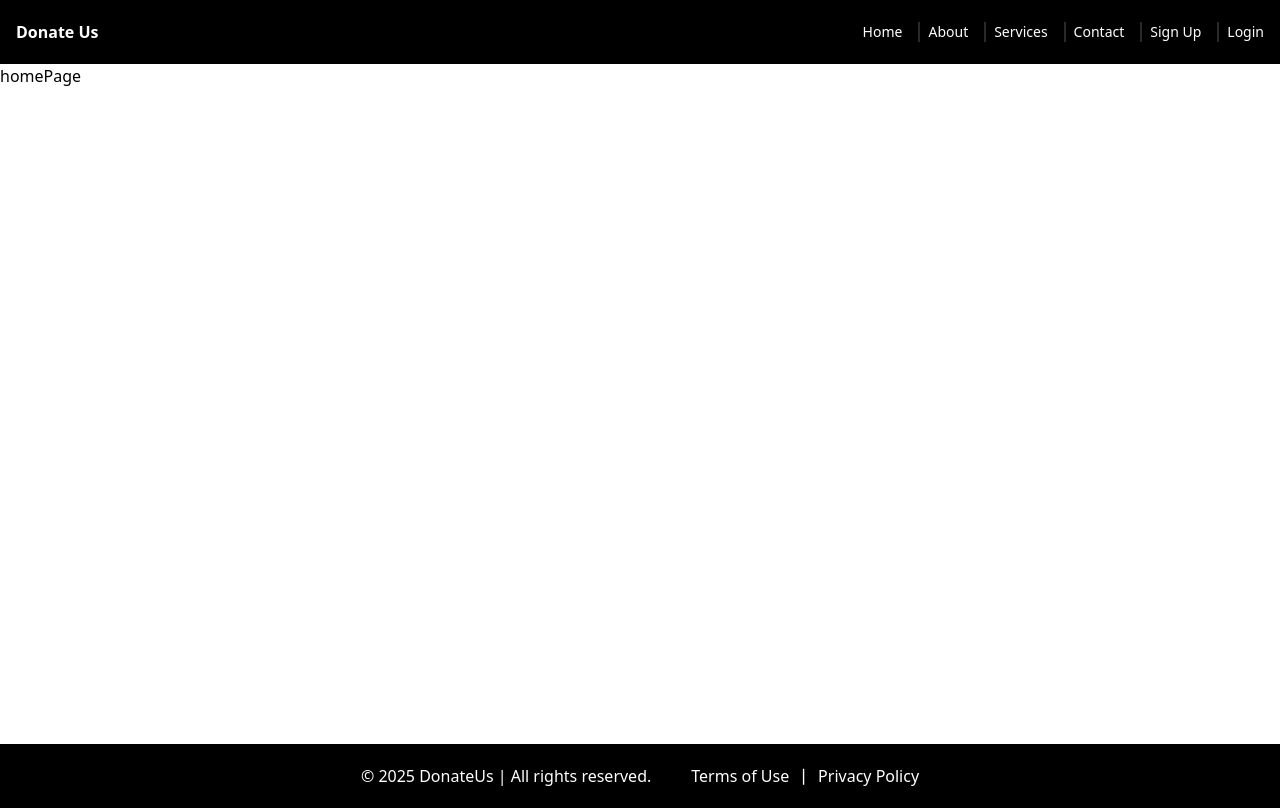
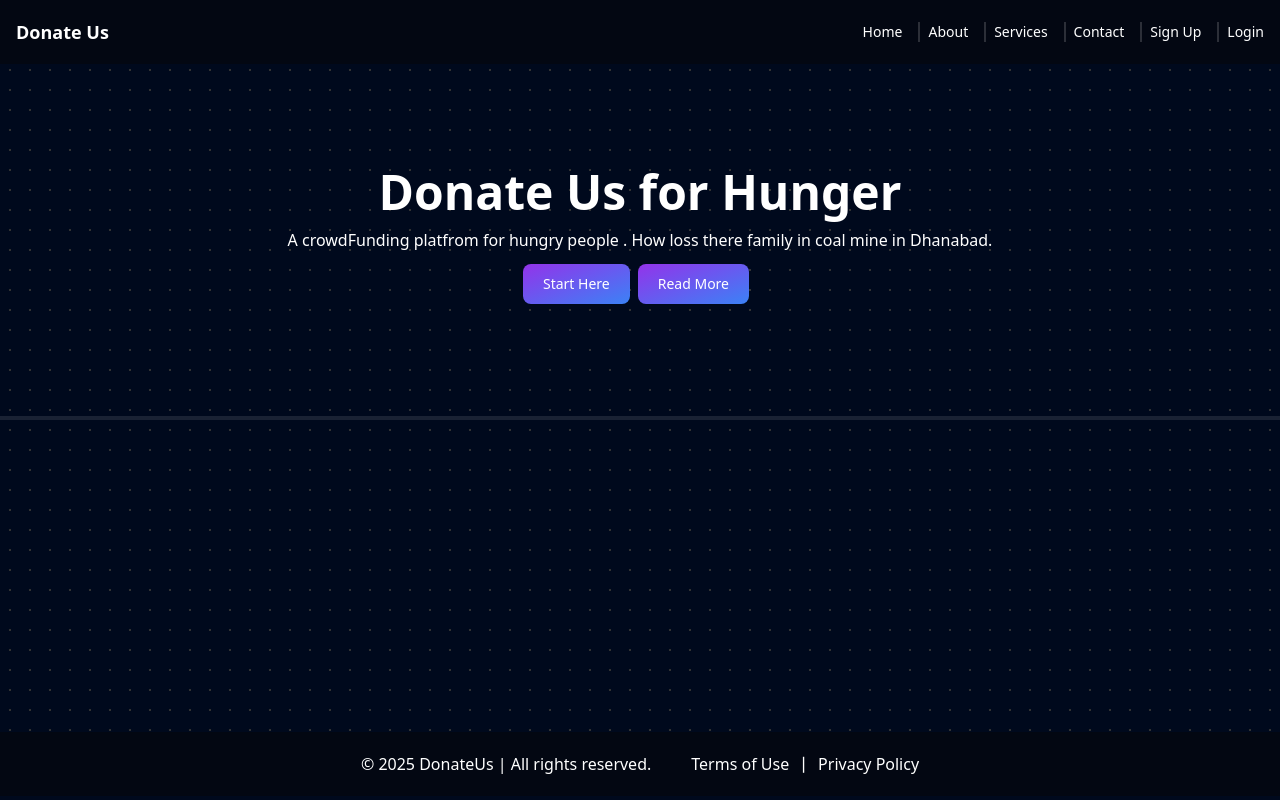
Before and after one commit to MarsalShyam/DonateUs, a Next.js app: page / in a window 1280 px wide. Built offline with nearby package versions, Linux system fonts and the light colour scheme.

Commit message:
navbar and hero section created

```diff
--- a/app/components/Footer.js
+++ b/app/components/Footer.js
@@ -5,7 +5,7 @@
     const footerline1="2025 DonateUs | All rights reserved.";
 
   return (
-    <footer className='bg-black text-white flex flex-col md:flex-row items-center justify-center px-4 h-16 gap-1 md:gap-10'>
+    <footer className='bg-gray-950 text-white flex flex-col md:flex-row items-center justify-center px-4 h-16 gap-1 md:gap-10'>
         <p className='text-center'>&copy; {footerline1}</p>
         <div className='flex'>
             <span><Link href="#">Terms of Use</Link></span>
--- a/app/components/Navbar.js
+++ b/app/components/Navbar.js
@@ -14,8 +14,8 @@
       ];
 
   return (
-    <nav className='bg-black text-white flex justify-between items-center px-4 h-16'>
-        <div className='logo font-bold'>Donate Us</div>
+    <nav className='bg-gray-950 text-white flex justify-between items-center px-4 h-16'>
+        <div className='logo font-bold text-lg'>Donate Us</div>
         <ul className='flex justify-between gap-4'>
         {LINKS.map((link,index)=>(
                     <a key={index} href={`#${link.targetId}`} className={`text-sm ${index!==0? "border-l-2 border-neutral-300/20 pl-2":""} hover:opacity-50`} onClick={(e)=>handleScroll(e,link.targetId)}>
--- a/app/layout.js
+++ b/app/layout.js
@@ -25,7 +25,8 @@
         className={`${geistSans.variable} ${geistMono.variable} antialiased`}
       >
         <Navbar/>
-        <div className="min-h-[85vh]">
+        <div className="min-h-[83.5vh]">
+        <div className="absolute top-0 z-[-2] h-screen w-screen bg-[#000000] bg-[radial-gradient(#ffffff33_1px,#00091d_1px)] bg-[size:20px_20px]"></div>
           {children}
         </div>
 
--- a/app/page.js
+++ b/app/page.js
@@ -2,6 +2,21 @@
 
 export default function Home() {
   return (
-   <div>homePage</div>
+    <>
+    <div className="flex justify-center flex-col items-center text-white h-[44vh] gap-3">
+      <div className="font-bold text-5xl">
+        Donate Us for Hunger
+      </div>
+      <p>
+        A crowdFunding platfrom for hungry people . How loss there family in coal mine in Dhanabad.
+      </p>
+      <div>
+        <button type="button" class="text-white bg-gradient-to-br from-purple-600 to-blue-500 hover:bg-gradient-to-bl focus:ring-4 focus:outline-none focus:ring-blue-300 dark:focus:ring-blue-800 font-medium rounded-lg text-sm px-5 py-2.5 text-center me-2 mb-2">Start Here</button>
+        <button type="button" class="text-white bg-gradient-to-br from-purple-600 to-blue-500 hover:bg-gradient-to-bl focus:ring-4 focus:outline-none focus:ring-blue-300 dark:focus:ring-blue-800 font-medium rounded-lg text-sm px-5 py-2.5 text-center me-2 mb-2">Read More</button>
+      </div>
+    </div>
+
+    <div className="bg-white h-1 opacity-10"></div>
+    </>
   );
 }
```
